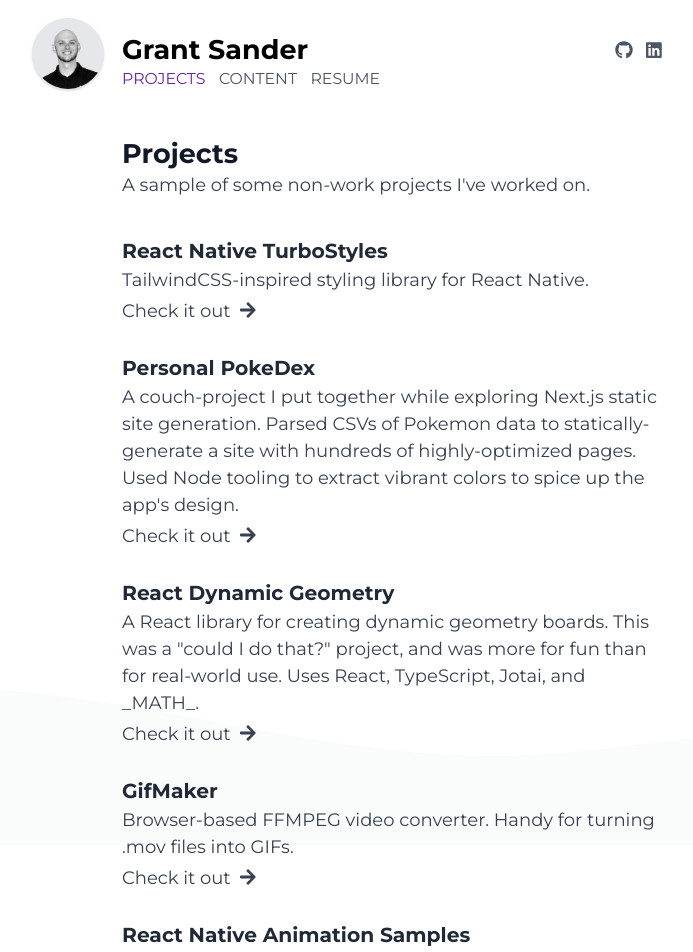
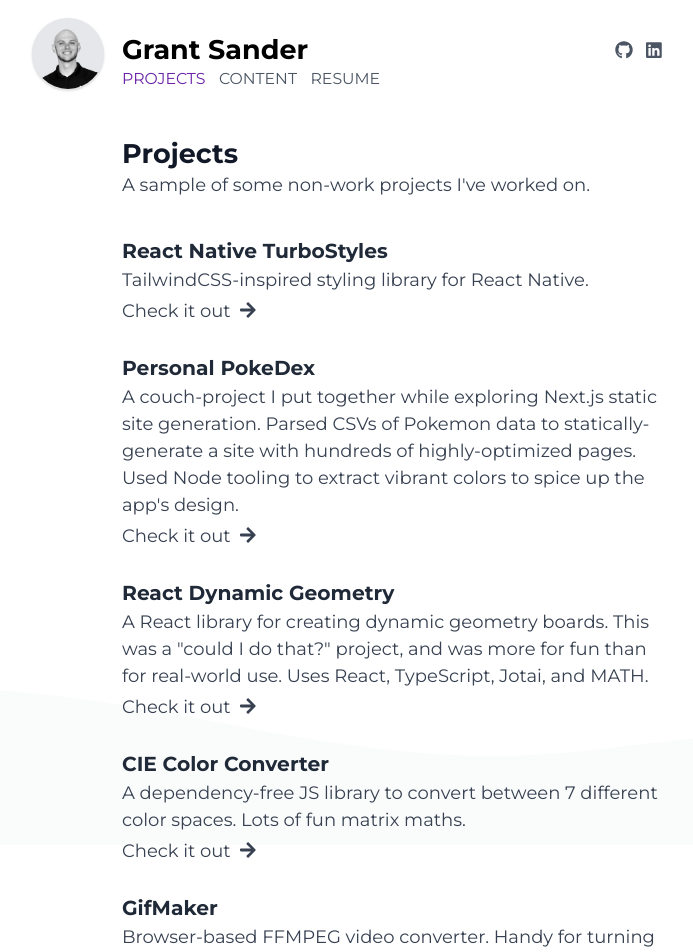
Before and after one commit to gksander/gksander-site-next, a Next.js app: page /projects in a window 1280 px wide. Shown: the top 952 px of the page, without its empty margins (248-941 px from the left). Built offline with nearby package versions, Linux system fonts and the light colour scheme; a web font is replaced by a local one.

Commit message:
Add CIE project

```diff
--- a/pages/projects.tsx
+++ b/pages/projects.tsx
@@ -93,10 +93,18 @@
   },
   {
     title: "React Dynamic Geometry",
-    description: `A React library for creating dynamic geometry boards. This was a "could I do that?" project, and was more for fun than for real-world use. Uses React, TypeScript, Jotai, and _MATH_.`,
+    description: `A React library for creating dynamic geometry boards. This was a "could I do that?" project, and was more for fun than for real-world use. Uses React, TypeScript, Jotai, and MATH.`,
     link: {
       href: "https://github.com/gksander/react-dynamic-geometry",
       title: "View the source with some examples",
+    },
+  },
+  {
+    title: "CIE Color Converter",
+    description: `A dependency-free JS library to convert between 7 different color spaces. Lots of fun matrix maths.`,
+    link: {
+      href: "https://github.com/gksander/CIE-ColorConverter",
+      title: "View the source",
     },
   },
   {
```
